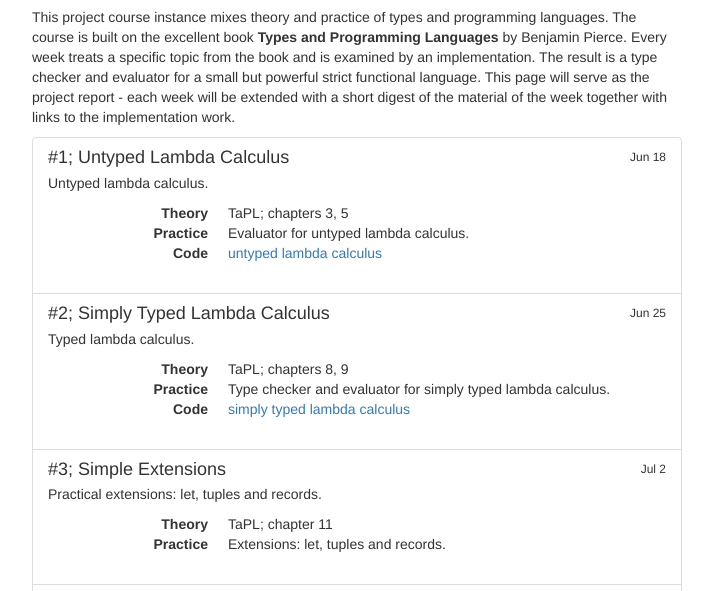
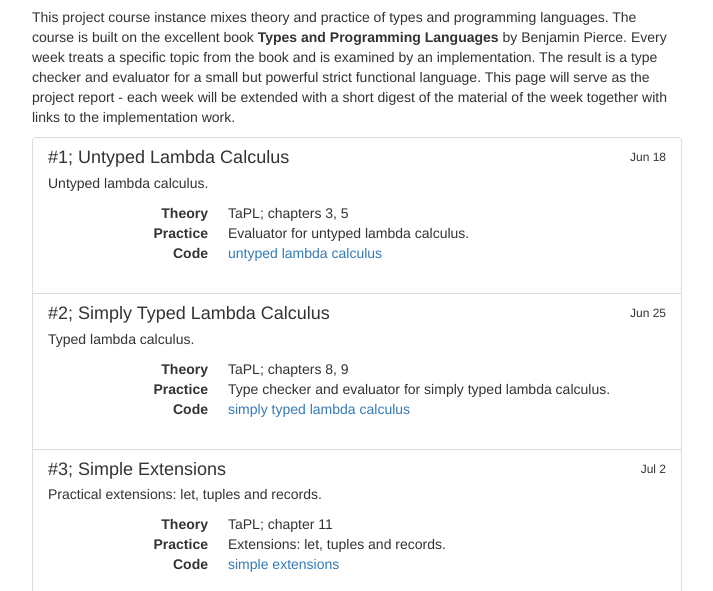
Before and after one commit to johesoman/dva311, a plain HTML site: page index.html in a window 1280 px wide. Shown: the part 209-800 px from the top of the page, without its empty margins (283-996 px from the left). Drawn offline with nearby package versions, Linux system fonts and the light colour scheme; a script that the page names is missing.

Commit message:
w3 added

```diff
--- a/index.html
+++ b/index.html
@@ -98,6 +98,8 @@
                     <dd>TaPL; chapter 11</dd>
                     <dt>Practice</dt>
                     <dd>Extensions: let, tuples and records.</dd>
+		    <dt>Code</dt>
+		    <dd><a href="code/w3-simple_extensions.zip">simple extensions</a></dd>
                 </dl>
 
             </div>
```
Also changed, not shown: 1 other file.
